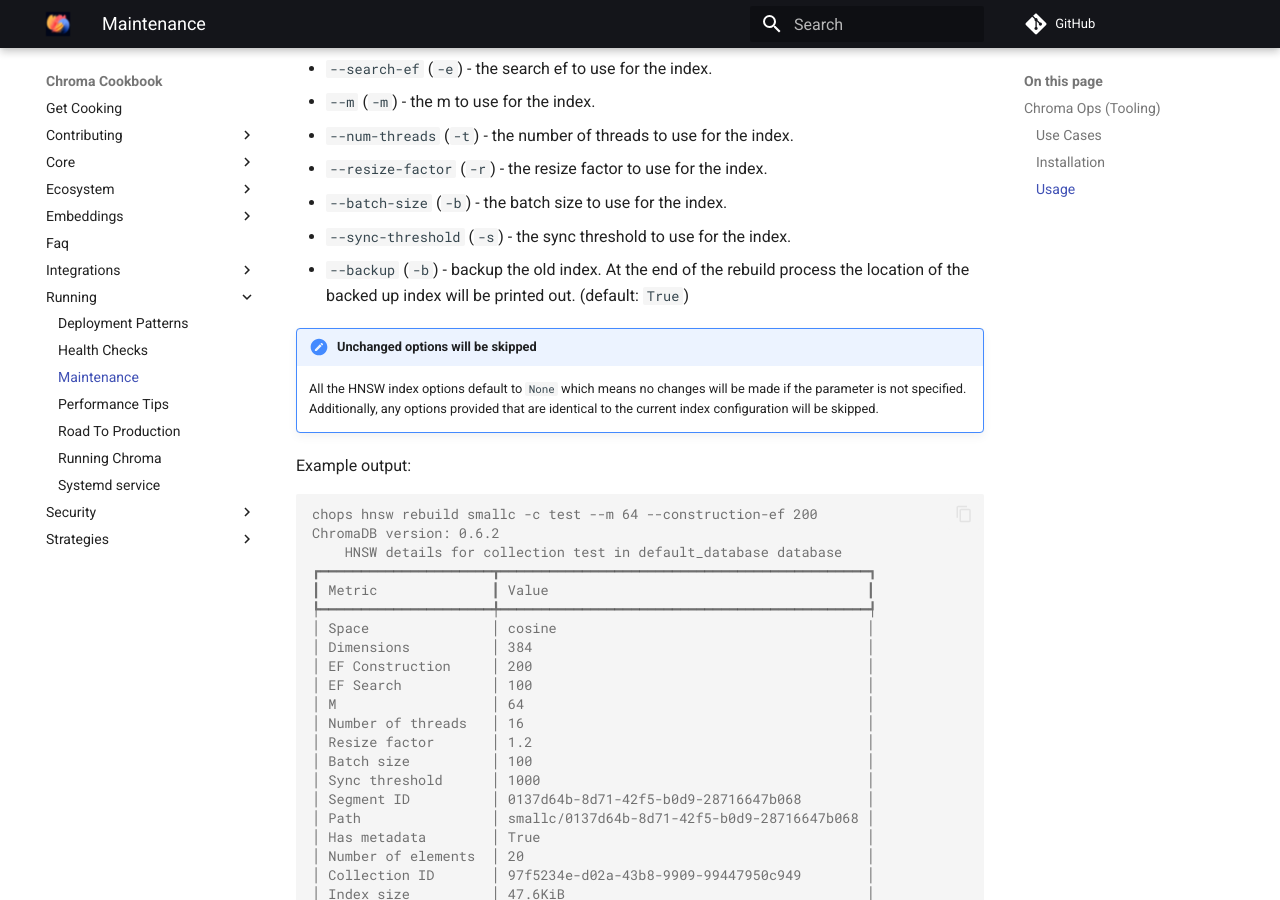
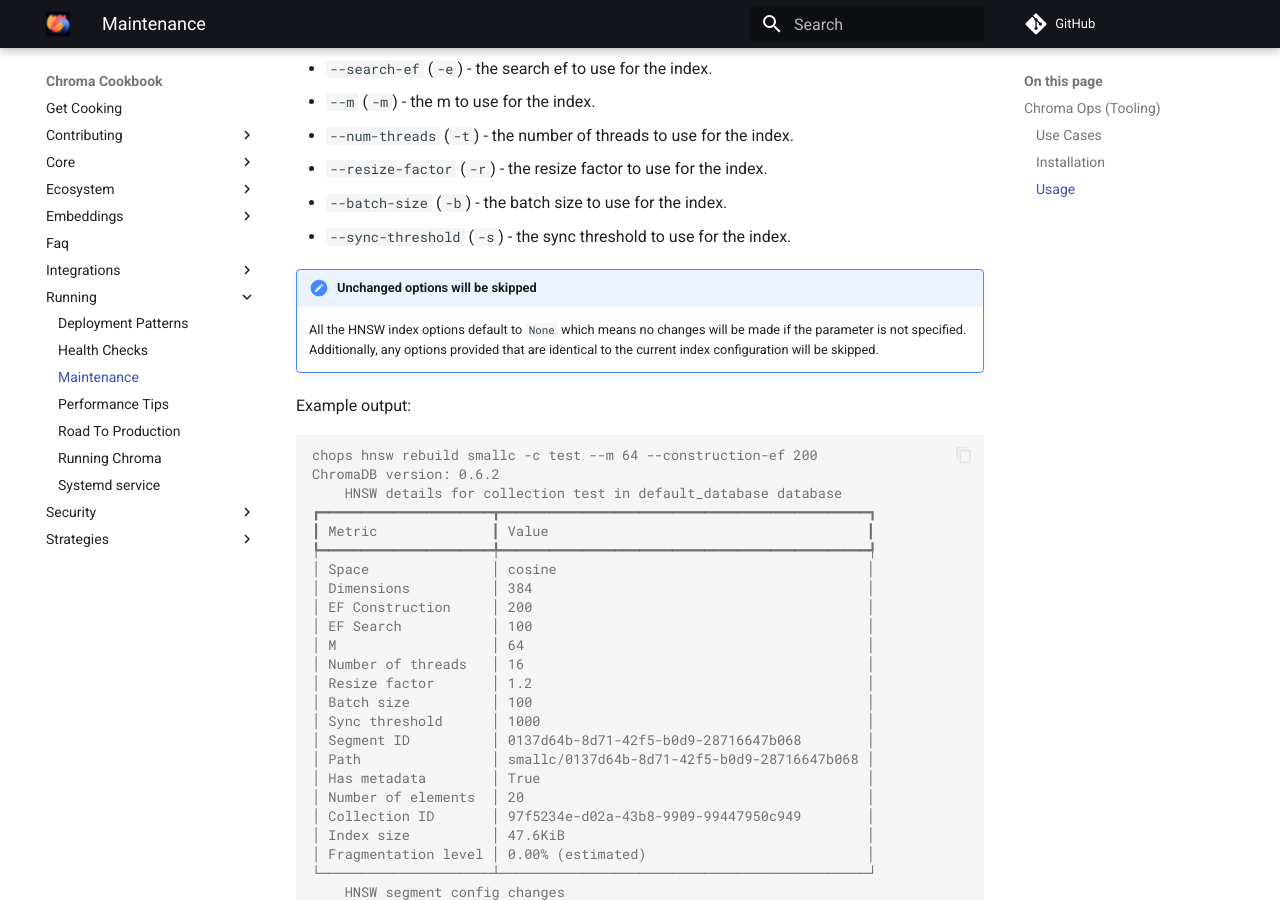
Before and after one commit to amikos-tech/chroma-cookbook, an MkDocs documentation site: the page built from docs/running/maintenance.md, in a window 1280 px wide and 900 px high, scrolled down 10703 px. Built offline with MkDocs 1.6.1 and Material for MkDocs 9.7.7, drawn with Linux system fonts in a browser that asks for light colours; comment, search, counter and statistics services are not loaded.

Commit message:
chore: Removing duplicate option for backup

```diff
--- a/docs/running/maintenance.md
+++ b/docs/running/maintenance.md
@@ -471,7 +471,6 @@
 - `--resize-factor` (`-r`) - the resize factor to use for the index.
 - `--batch-size` (`-b`) - the batch size to use for the index.
 - `--sync-threshold` (`-s`) - the sync threshold to use for the index.
-- `--backup` (`-b`) - backup the old index. At the end of the rebuild process the location of the backed up index will be printed out. (default: `True`)
 
 !!! note "Unchanged options will be skipped"
 
```
